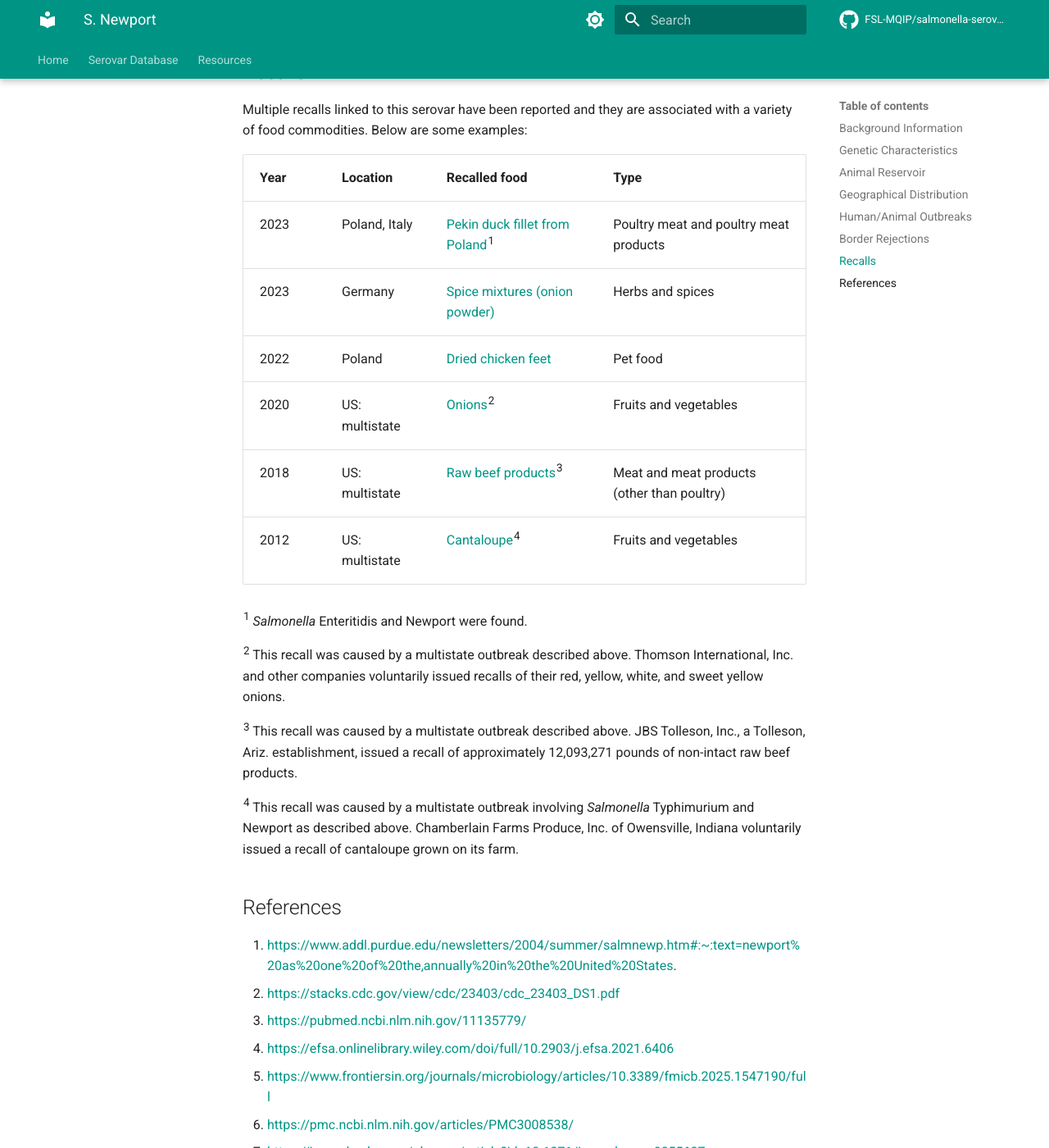
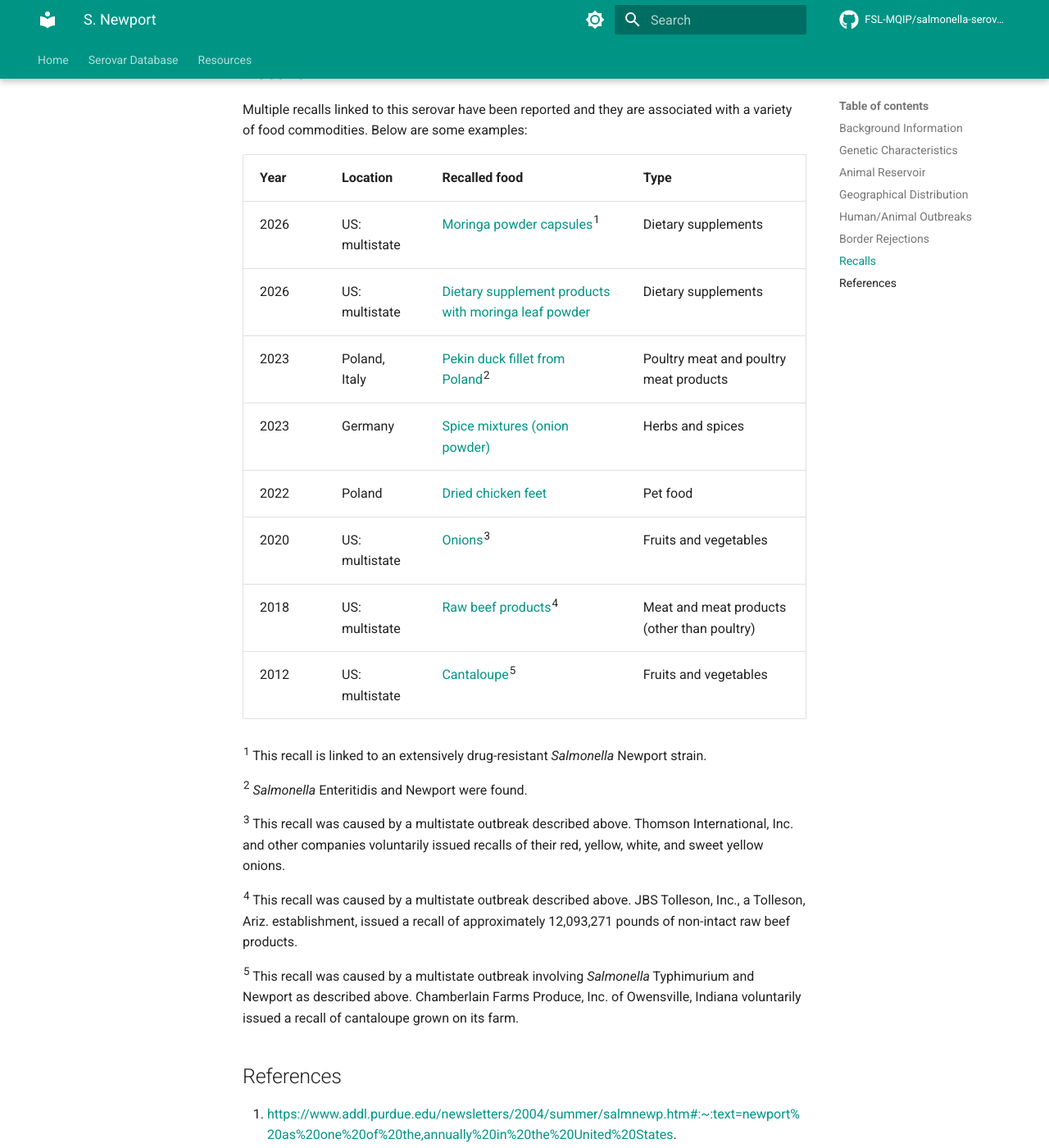
Before and after one commit to FSL-MQIP/salmonella-serovar-wiki, an MkDocs documentation site: the page built from docs/serovars/group-c2/newport.md, in a window 1280 px wide and 1400 px high, scrolled down 5359 px. Shown: the whole window at 82% size. Built offline with MkDocs 1.6.1 and Material for MkDocs 9.7.7, drawn with Linux system fonts in a browser that asks for light colours; comment, search, counter and statistics services are not loaded; some of the changed text lies outside the part shown.

Commit message:
Update newport.md
Updated Recall table with two moringa powder recalls (2026) and added two references

```diff
--- a/docs/serovars/group-c2/newport.md
+++ b/docs/serovars/group-c2/newport.md
@@ -100,20 +100,24 @@ Multiple recalls linked to this serovar have been reported and they are associat
 
 | Year | Location | Recalled food | Type |
 | --- | --- | --- | --- |
-| 2023 | Poland, Italy | [Pekin duck fillet from Poland](https://webgate.ec.europa.eu/rasff-window/screen/notification/625006)<sup>1</sup> | Poultry meat and poultry meat products |
+| 2026 | US: multistate | [Moringa powder capsules](https://www.fda.gov/food/outbreaks-foodborne-illness/outbreak-investigation-extensively-drug-resistant-salmonella-moringa-powder-february-2026)<sup>1</sup> | Dietary supplements |
+| 2026 | US: multistate | [Dietary supplement products with moringa leaf powder](https://www.fda.gov/food/outbreaks-foodborne-illness/outbreak-investigation-salmonella-moringa-leaf-powder-january-2026) | Dietary supplements |
+| 2023 | Poland, Italy | [Pekin duck fillet from Poland](https://webgate.ec.europa.eu/rasff-window/screen/notification/625006)<sup>2</sup> | Poultry meat and poultry meat products |
 | 2023 | Germany | [Spice mixtures (onion powder)](https://webgate.ec.europa.eu/rasff-window/screen/notification/608601) | Herbs and spices |
 | 2022 | Poland | [Dried chicken feet](https://webgate.ec.europa.eu/rasff-window/screen/notification/555203) | Pet food |
-| 2020 | US: multistate | [Onions](https://archive.cdc.gov/www_cdc_gov/salmonella/newport-07-20/updates.html)<sup>2</sup> | Fruits and vegetables |
-| 2018 | US: multistate | [Raw beef products](https://www.fsis.usda.gov/recalls-alerts/jbs-tolleson-inc--recalls-raw-beef-products-due-possible-salmonella-newport)<sup>3</sup> | Meat and meat products (other than poultry) |
-| 2012 | US: multistate | [Cantaloupe](https://outbreakdatabase.com/outbreaks/2012-multistate-outbreak-of-salmonella-newport-linked-to-cantaloupe)<sup>4</sup> | Fruits and vegetables |
+| 2020 | US: multistate | [Onions](https://archive.cdc.gov/www_cdc_gov/salmonella/newport-07-20/updates.html)<sup>3</sup> | Fruits and vegetables |
+| 2018 | US: multistate | [Raw beef products](https://www.fsis.usda.gov/recalls-alerts/jbs-tolleson-inc--recalls-raw-beef-products-due-possible-salmonella-newport)<sup>4</sup> | Meat and meat products (other than poultry) |
+| 2012 | US: multistate | [Cantaloupe](https://outbreakdatabase.com/outbreaks/2012-multistate-outbreak-of-salmonella-newport-linked-to-cantaloupe)<sup>5</sup> | Fruits and vegetables |
 
-<sup>1</sup> *Salmonella* Enteritidis and Newport were found.
+<sup>1</sup> This recall is linked to an extensively drug-resistant *Salmonella* Newport strain.
 
-<sup>2</sup> This recall was caused by a multistate outbreak described above. Thomson International, Inc. and other companies voluntarily issued recalls of their red, yellow, white, and sweet yellow onions.
+<sup>2</sup> *Salmonella* Enteritidis and Newport were found.
 
-<sup>3</sup> This recall was caused by a multistate outbreak described above. JBS Tolleson, Inc., a Tolleson, Ariz. establishment, issued a recall of approximately 12,093,271 pounds of non-intact raw beef products.
+<sup>3</sup> This recall was caused by a multistate outbreak described above. Thomson International, Inc. and other companies voluntarily issued recalls of their red, yellow, white, and sweet yellow onions.
 
-<sup>4</sup> This recall was caused by a multistate outbreak involving *Salmonella* Typhimurium and Newport as described above. Chamberlain Farms Produce, Inc. of Owensville, Indiana voluntarily issued a recall of cantaloupe grown on its farm.
+<sup>4</sup> This recall was caused by a multistate outbreak described above. JBS Tolleson, Inc., a Tolleson, Ariz. establishment, issued a recall of approximately 12,093,271 pounds of non-intact raw beef products.
+
+<sup>5</sup> This recall was caused by a multistate outbreak involving *Salmonella* Typhimurium and Newport as described above. Chamberlain Farms Produce, Inc. of Owensville, Indiana voluntarily issued a recall of cantaloupe grown on its farm.
 
 ## References
 
```
Also changed, not shown: other parts of docs/serovars/group-c2/newport.md (+2 -0 lines).
